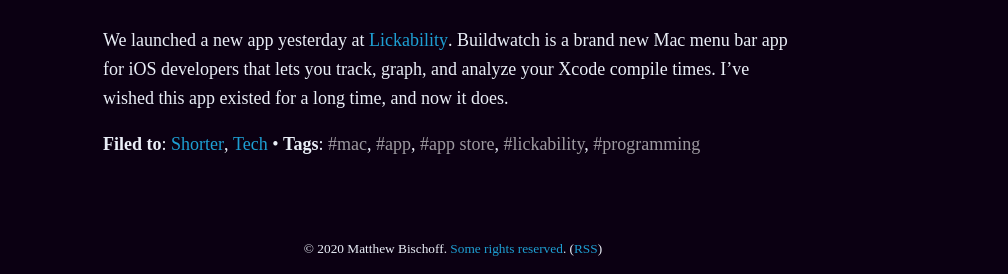
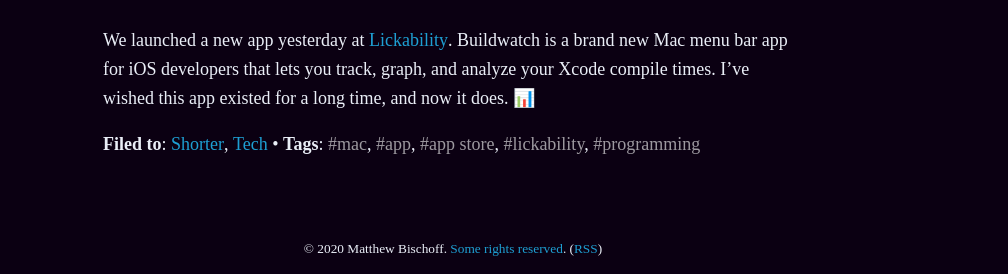
Before and after one commit to mbbischoff/website, a Jekyll site: the page built from _posts/2020-09-30-buildwatch.markdown, in a window 1280 px wide. Shown: the part 904-1178 px from the top of the page, without its empty margins (187-1195 px from the left). Built offline with Jekyll 4.4.1, drawn with Linux system fonts in a browser that asks for light colours; some web fonts are replaced; comment, search, counter and statistics services are not loaded.

Commit message:
Updated Buildwatch

```diff
--- a/_posts/2020-09-30-buildwatch.markdown
+++ b/_posts/2020-09-30-buildwatch.markdown
@@ -21,4 +21,4 @@
 
 ![Buildwatch_Press_Banner.png](/uploads/Buildwatch_Press_Banner.png)
 
-We launched a new app yesterday at [Lickability](https://lickability.com). Buildwatch is a brand new Mac menu bar app for iOS developers that lets you track, graph, and analyze your Xcode compile times. I’ve wished this app existed for a long time, and now it does.
+We launched a new app yesterday at [Lickability](https://lickability.com). Buildwatch is a brand new Mac menu bar app for iOS developers that lets you track, graph, and analyze your Xcode compile times. I’ve wished this app existed for a long time, and now it does. 📊
```
